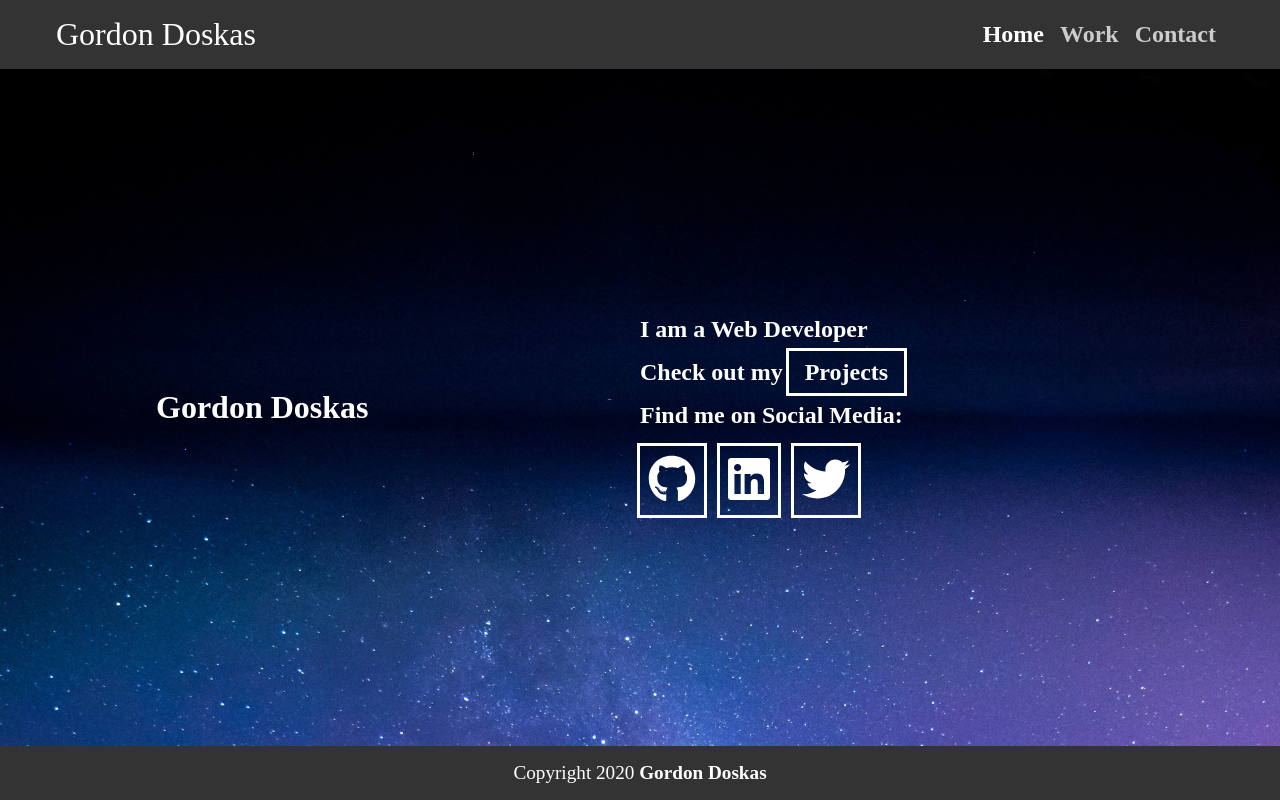
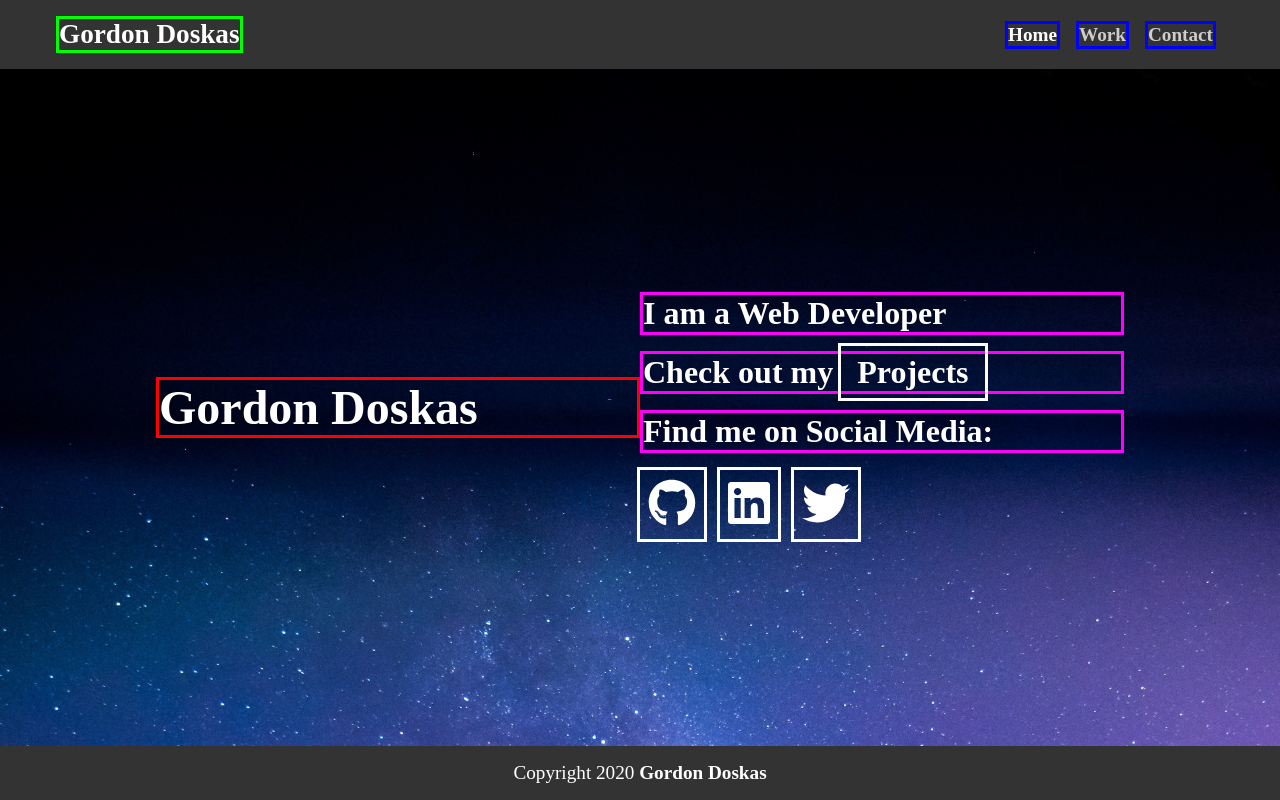
Before and after one commit to gordon2012/portfolio-gatsby, a Gatsby site: page / in a window 1280 px wide. Built offline with nearby package versions, Linux system fonts and the light colour scheme; Gatsby itself is replaced by a stand-in of ours.

Commit message:
style finishing touches WIP
Signed-off-by: Gordon Doskas <gordon2012@users.noreply.github.com>

```diff
--- a/src/components/header.js
+++ b/src/components/header.js
@@ -60,7 +60,7 @@ const Header = () => {
             <div>
                 <Flex>
                     <div>
-                        <span>Gordon Doskas</span>
+                        <h3>Gordon Doskas</h3>
                     </div>
                     <Box>
                         {links.map(link => (
@@ -71,7 +71,7 @@ const Header = () => {
                                     color: '#fff',
                                 }}
                             >
-                                {link.label}
+                                <h4>{link.label}</h4>
                             </Link>
                         ))}
                     </Box>
--- a/src/components/layout.js
+++ b/src/components/layout.js
@@ -10,6 +10,7 @@ import Footer from './footer';
 library.add(fab, faSearch, faCircle);
 
 const GlobalStyle = createGlobalStyle`
+    @import url('https://fonts.googleapis.com/css?family=Montserrat:700|Ubuntu|Ubuntu+Mono&display=swap');
     * {
         box-sizing: border-box;
     }
@@ -18,7 +19,25 @@ const GlobalStyle = createGlobalStyle`
         padding: 0;
     }
     h1, h2, h3, h4, h5, h6 {
+        border: 3px solid blue;
         margin: 0;
+        font-family: "Montserrat";
+        font-weight: bold;
+    }
+    h1 {
+        border: 3px solid red;
+        font-size: 3em;
+    }
+    h2 {
+        border: 3px solid magenta;
+        font-size: 2em;
+    }
+    h3 {
+        border: 3px solid lime;
+        font-size: 1.7em;
+    }
+    h4 {
+        font-size: 0.8em;
     }
 `;
 
@@ -35,14 +54,16 @@ const Box = styled.div`
 `;
 
 const Layout = ({children}) => (
+    <>
+        <GlobalStyle />
         <Flex>
-        <GlobalStyle />
             <Header />
             <Box>
                 {children}
             </Box>
             <Footer />
         </Flex>
+    </>
 );
 
 export default Layout;
--- a/src/pages/work.js
+++ b/src/pages/work.js
@@ -20,7 +20,6 @@ const Container = styled.div`
     & > h1 {
         margin-bottom: 2rem;
         text-align: center;
-        font-size: 3em;
     }
 `;
 
```
Also changed, not shown: src/components/debug.js (deleted, +0 -15 lines), src/pages/blog.js (deleted, +0 -12 lines), 1 other file. Lines whose indentation alone changed are shown as unchanged.
